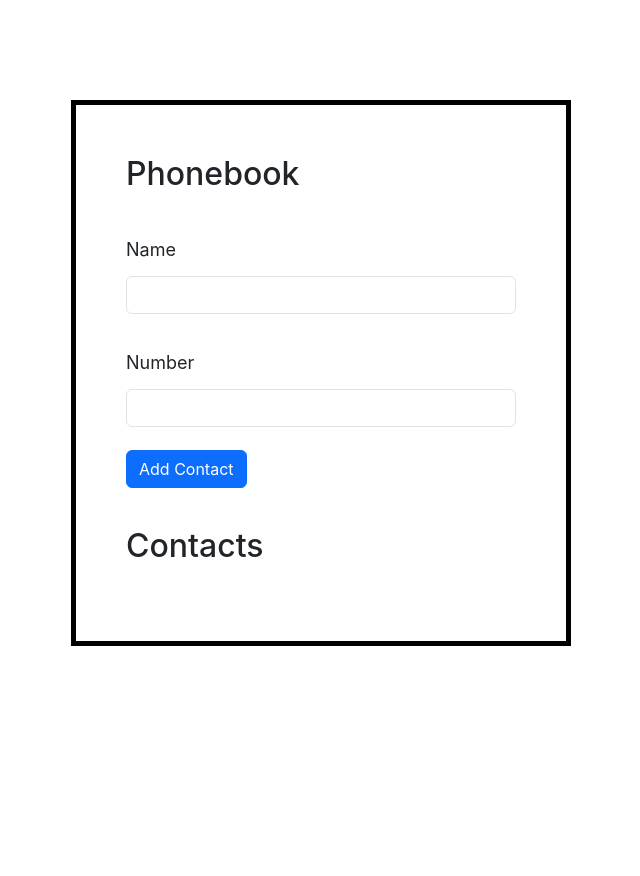
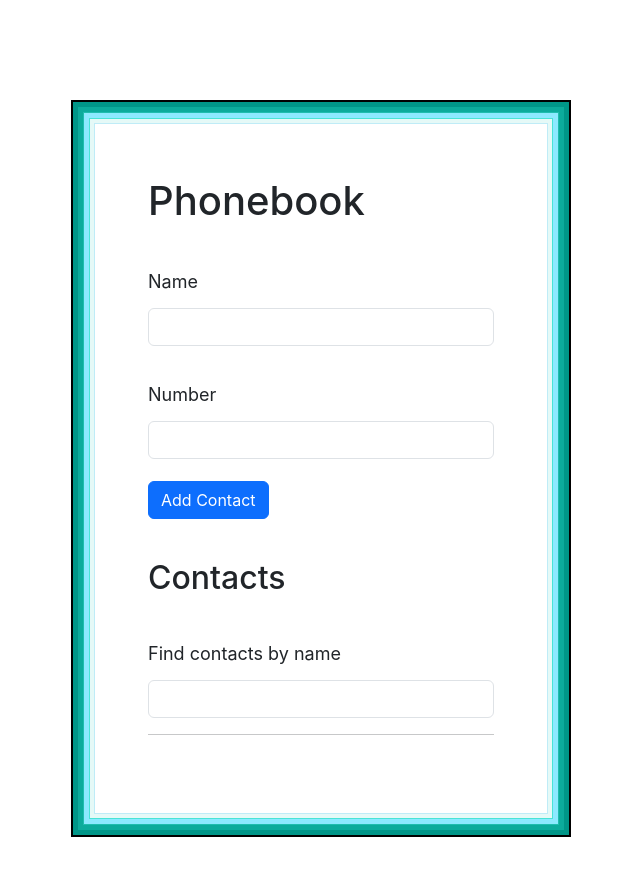
Before and after one commit to ortursucceeh/react-phonebook, a React (Create React App) app: page / in a window 1280 px wide. Shown: the top 876 px of the page, without its empty margins (319-959 px from the left). Before the commit the page ends 800 px from the top, so only its background shows below. Built offline with nearby package versions, Linux system fonts and the light colour scheme.

Commit message:
finish 4th step

```diff
--- a/src/components/App.jsx
+++ b/src/components/App.jsx
@@ -1,14 +1,13 @@
 import { Component } from "react";
-import css from './App.module.css';
-import Phonebook from "./ContactForm/ContactForm";
 import { nanoid } from "nanoid";
 import Contacts from "./Contacts/Contacts";
+import Filter from "./Filter/Filter";
+import ContactForm from "./ContactForm/ContactForm";
+import css from './App.module.css';
 
 export class App extends Component {
   state = {
     contacts: [],
-    name: '',
-    number: '',
     filter: ''
   }
 
@@ -17,15 +16,26 @@ export class App extends Component {
       ...data,
       id: nanoid(),
     }
-    console.log('Creating user', newUser)
     this.setState(prevState => ({ ...prevState, contacts: prevState.contacts.concat([newUser]) }))
-    console.log('this.state.contacts :>> ', this.state.contacts);
+  }
+
+  handleFilterChange = evt => {
+    const { value } = evt.target;
+    console.log('value :>> ', value);
+    this.setState(prevState => ({
+      ...prevState,
+      filter: value,
+    }))
   }
 
   render() {
     return (<div className={css['app__wrapper']}>
-      <Phonebook createUser={this.createUser} />
-      <Contacts contacts={this.state.contacts}/>
+      <h1>Phonebook</h1>
+      <ContactForm createUser={this.createUser} />
+      <h2>Contacts</h2>
+      <Filter onChange={this.handleFilterChange } />
+      <hr/>
+      <Contacts contacts={this.state.contacts} filter={this.state.filter}/>
     </div>)
   }
 }
--- a/src/components/App.module.css
+++ b/src/components/App.module.css
@@ -3,6 +3,9 @@
   width: 500px;
   margin: 100px auto;
   font-size: 50px;
-  border: 5px solid black;
-  padding: 50px;
+  border: 2px solid black;
+  box-shadow: inset #009688 0 0 0 5px, inset #059c8e 0 0 0 1px,
+    inset #0cab9c 0 0 0 10px, inset #1fbdae 0 0 0 11px, inset #8ce9ff 0 0 0 16px,
+    inset #48e4d6 0 0 0 17px, inset #e5f9f7 0 0 0 21px, inset #bfecf7 0 0 0 22px;
+  padding: 75px;
 }
--- a/src/components/Contact/Contact.js
+++ b/src/components/Contact/Contact.js
@@ -4,7 +4,6 @@ import css from './Contact.module.css';
 class Contact extends Component {
   render() {
     const { contact } = this.props;
-    console.log('contact :>> ', contact);
 
     return (
       <li className={`${css['contact']} list-group-item`}>
--- a/src/components/ContactForm/ContactForm.js
+++ b/src/components/ContactForm/ContactForm.js
@@ -18,9 +18,7 @@ class ContactForm extends Component {
 
   render() {
     return (
-      <div>
-        <h2>Phonebook</h2>
-        <div>
+      <div className={css['contact-form']}>
         <form onSubmit={this.handleSubmit}>
           <div>
             <label htmlFor="name" className="form-label">
@@ -51,7 +49,6 @@ class ContactForm extends Component {
           </button>
         </form>
       </div>
-      </div>
     );
   }
 }
--- a/src/components/ContactForm/ContactForm.module.css
+++ b/src/components/ContactForm/ContactForm.module.css
@@ -2,3 +2,7 @@ label {
   font-size: 18px;
   text-align: left;
 }
+
+.contact-form {
+  margin-bottom: 25px;
+}
--- a/src/components/Contacts/Contacts.js
+++ b/src/components/Contacts/Contacts.js
@@ -1,21 +1,27 @@
 import { Component } from 'react';
 import Contact from 'components/Contact/Contact';
 import css from './Contacts.module.css';
+import Filter from 'components/Filter/Filter';
 
 class Contacts extends Component {
   render() {
-    const { contacts } = this.props;
-    console.log('contacts :>> ', contacts);
+    const { contacts, filter } = this.props;
+    console.log('contacts, filter :>> ', contacts, filter);
 
     return (
       <div className={css['contacts']}>
-        <h2>Contacts</h2>
         <ul
           className={`${css['contacts__list']} list-group list-group-numbered`}
         >
-          {contacts.map(contact => (
-            <Contact key={contact.id} contact={contact} />
-          ))}
+          {!filter
+            ? contacts.map(contact => (
+                <Contact key={contact.id} contact={contact} />
+              ))
+            : contacts
+                .filter(contact =>
+                  contact.name.toLowerCase().includes(filter.toLowerCase())
+                )
+                .map(contact => <Contact key={contact.id} contact={contact} />)}
         </ul>
       </div>
     );
--- /dev/null
+++ b/src/components/Filter/Filter.js
@@ -0,0 +1,22 @@
+import { Component } from 'react';
+import css from './Filter.module.css';
+
+class Filter extends Component {
+  render() {
+    return (
+      <div>
+        <label htmlFor="filter" className="form-label">
+          Find contacts by name
+        </label>
+        <input
+          onChange={this.props.onChange}
+          type="text"
+          name="filter"
+          className="form-control"
+        />
+      </div>
+    );
+  }
+}
+
+export default Filter;
```
Also changed, not shown: src/components/Filter/Filter.module.css (added). Lines whose indentation alone changed are shown as unchanged.
